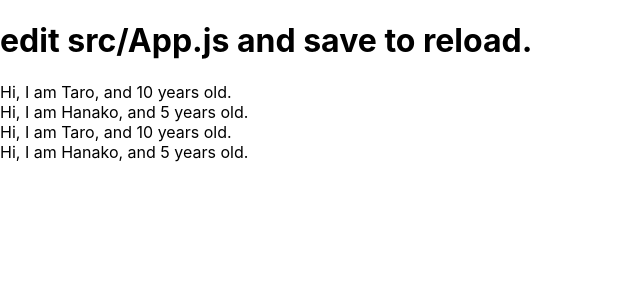
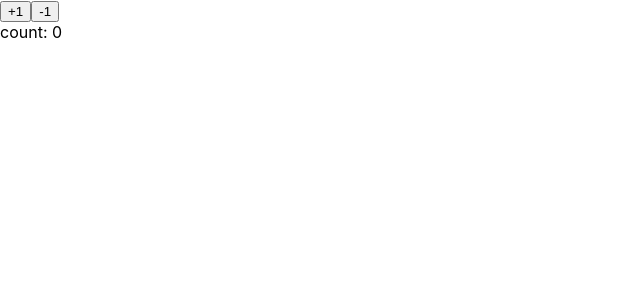
Before and after one commit to Yosshii001/react-redux-crud-application, a React (Create React App) app: page / in a window 1280 px wide. Shown: the top 300 px of the page, without its empty margins (0-640 px from the left). Built offline with nearby package versions, Linux system fonts and the light colour scheme.

Commit message:
learn state

```diff
--- a/src/App.js
+++ b/src/App.js
@@ -1,37 +1,46 @@
-import React from 'react';
-import PropTypes from 'prop-types';
+import React, {Component} from 'react';
+// import PropTypes from 'prop-types';
 
-function App() {
+const App = () => (<Counter></Counter>)
 
-  const profiles = [
-    {name: "Taro", age: 10 },
-    {name: "Hanako", age:  5 }
-  ];
+class Counter extends Component {
+  constructor(props) {
+    super(props)
+    this.state = { count: 0 }
+  }
 
-  return (
-  <React.Fragment>
-    <h1>edit src/App.js and save to reload.</h1>
-    {
-      profiles.map((profile, index) => {
-        return <User name={profile.name} age={profile.age} key={index} />
-      })
-    }
-    <User name={"Taro"} age={10} />
-    <User name={"Hanako"} age={5} />
-  </React.Fragment>
-  );
+  handlePlusButton = () => {
+    const count = this.state.count
+    this.setState({ count: count + 1})
+  }
+
+  handleMinusButton = () => {
+    const count = this.state.count
+    this.setState({ count: count - 1})
+  }
+
+  render() {
+    console.log(this.state)
+
+    return (
+      <React.Fragment>
+        <button onClick={this.handlePlusButton}>+1</button>
+        <button onClick={this.handleMinusButton}>-1</button>
+        <div> count: { this.state.count }</div>
+      </React.Fragment>
+    )
+  }
+
+
 }
 
-// const Cat = () => {
-//   return <div>Meow!</div>
+
+// const User = (props) => {
+//   return <div>Hi, I am {props.name}, and {props.age} years old.</div>
+// }
+// User.propTypes = {
+//   name: PropTypes.string.isRequired,
+//   age: PropTypes.number.isRequired
 // }
 
-const User = (props) => {
-  return <div>Hi, I am {props.name}, and {props.age} years old.</div>
-}
-User.propTypes = {
-  name: PropTypes.string.isRequired,
-  age: PropTypes.number.isRequired
-}
-
 export default App;
```
